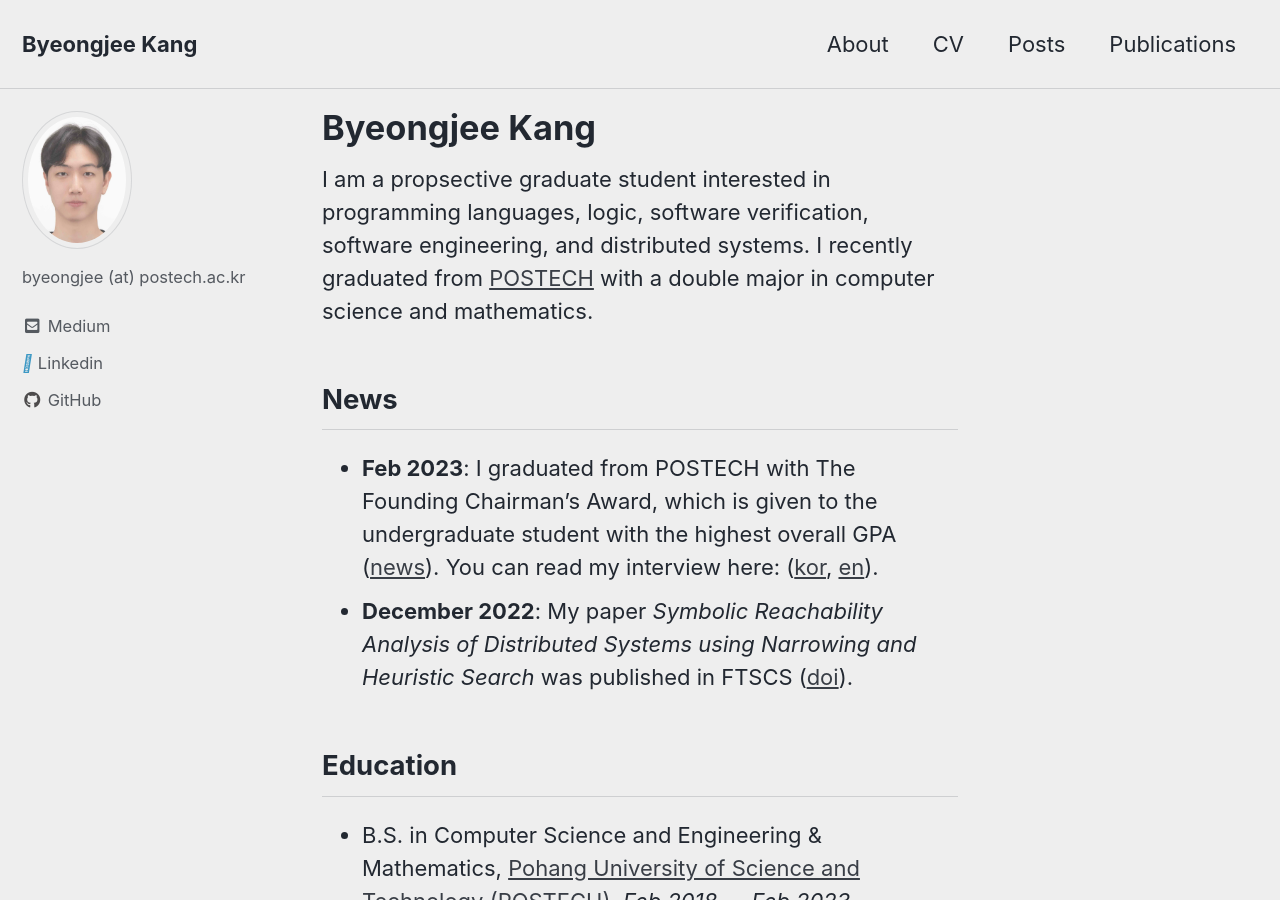
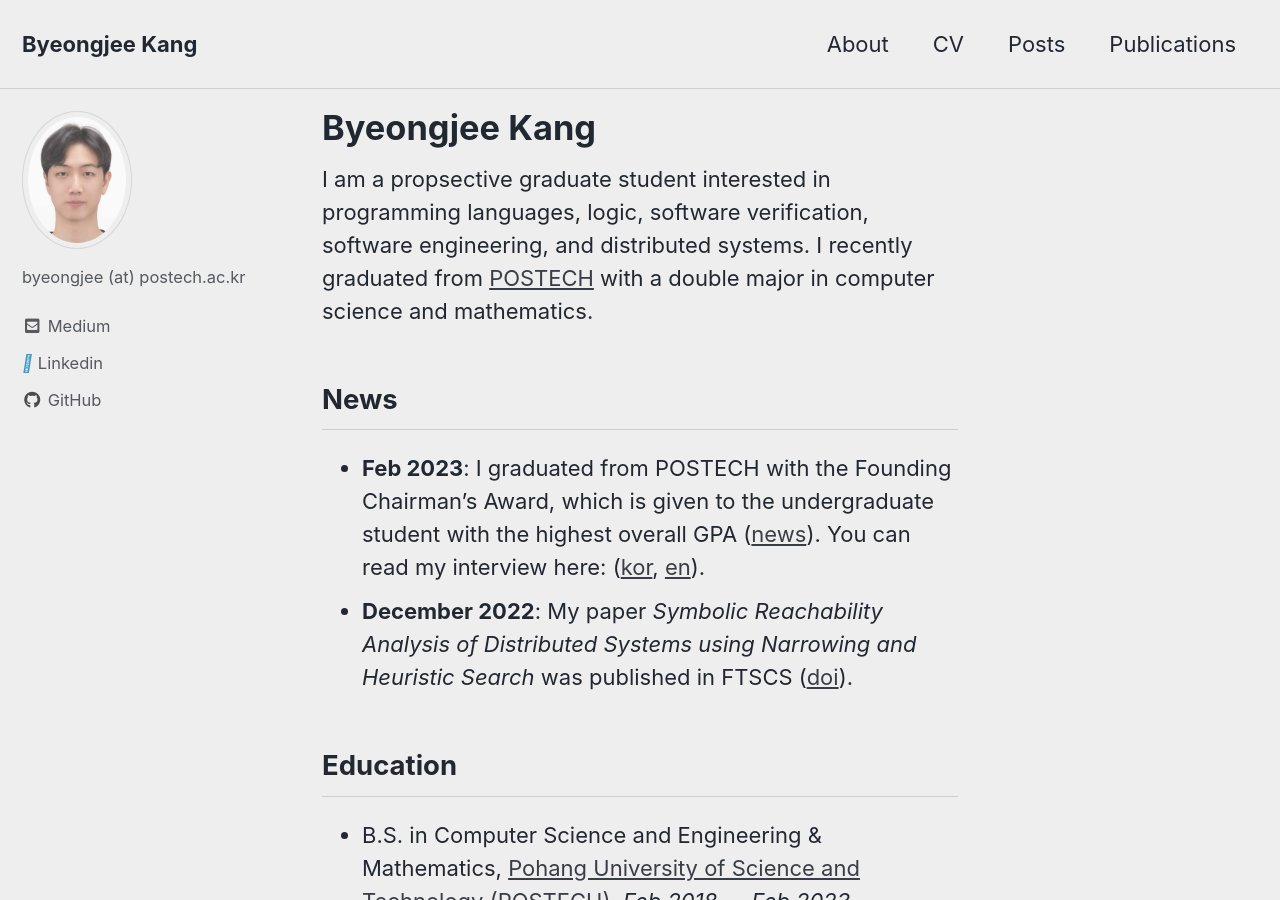
Before and after one commit to byeongjee/byeongjee.github.io, a Jekyll site: the page built from _pages/home.md, in a window 1280 px wide and 900 px high. Built offline with Jekyll 4.4.1, drawn with Linux system fonts in a browser that asks for light colours; cached includes are drawn as plain includes.

Commit message:
Fix typo

```diff
--- a/_pages/home.md
+++ b/_pages/home.md
@@ -10,7 +10,7 @@ recently graduated from [POSTECH](https://www.postech.ac.kr/eng/) with a double
 major in computer science and mathematics.
 
 ## News
-- **Feb 2023**: I graduated from POSTECH with The Founding Chairman’s Award,
+- **Feb 2023**: I graduated from POSTECH with the Founding Chairman’s Award,
 which is given to the undergraduate student with the highest overall GPA
 ([news](https://www.postech.ac.kr/eng/everyones-a-hero-no-valedictorian-at-postechs-commencement-ceremony/?pageds=1&k=&c=)).
 You can read my interview here:
```
